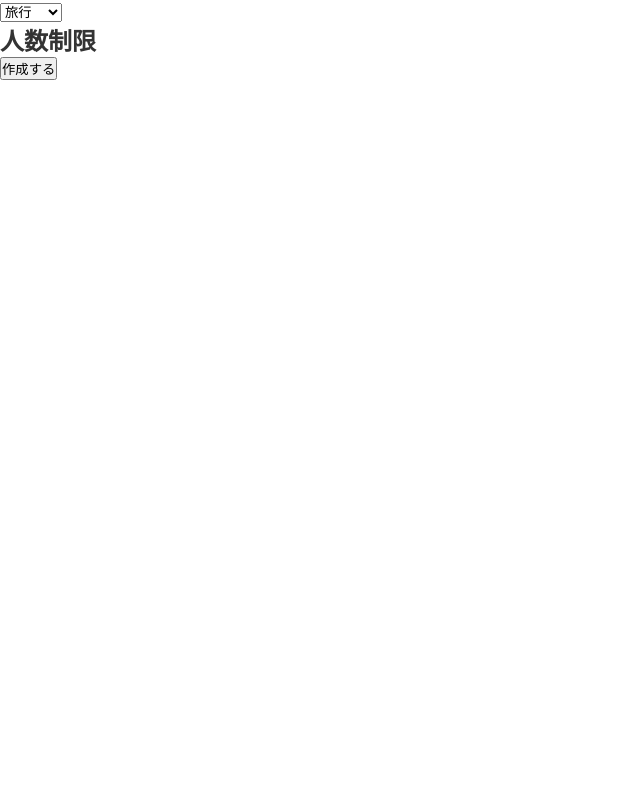
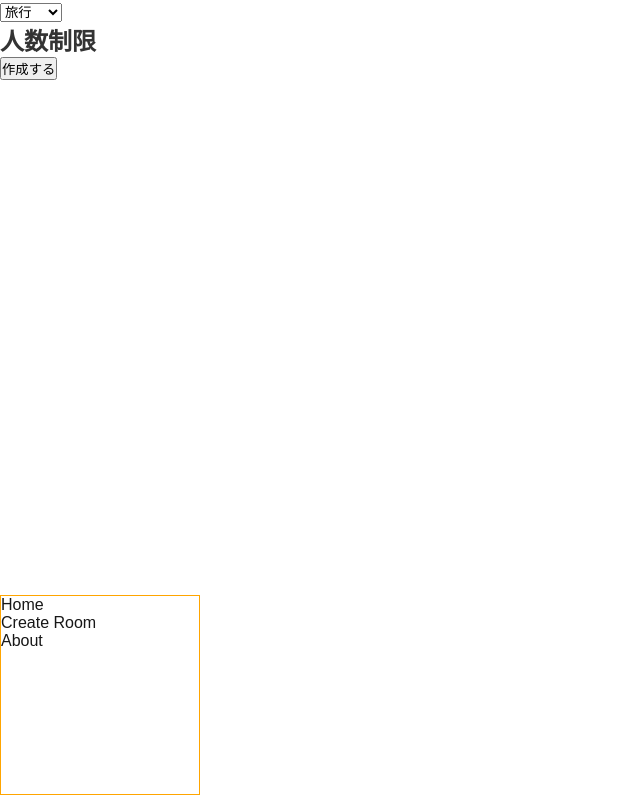
Before and after one commit to darren1504/saving-app, a Next.js app: page /createRoom in a window 1280 px wide. Shown: the part 205-1000 px from the top of the page, without its empty margins (0-640 px from the left). Before the commit the page ends 800 px from the top, so only its background shows below. Built offline with nearby package versions, Linux system fonts and the light colour scheme.

Commit message:
navbar.tsx added

```diff
--- /dev/null
+++ b/src/app/components/navbar.tsx
@@ -0,0 +1,25 @@
+"use client";
+
+import React from "react";
+import Link from "next/link";
+import styles from "@/styles/navbar.module.scss";
+
+export default function Navbar() {
+  return (
+    <>
+      <nav className={styles.navbar}>
+        <ul className={styles.navList}>
+          <li className={styles.navItem}>
+            <Link href="/">Home</Link>
+          </li>
+          <li className={styles.navItem}>
+            <Link href="/createRoom">Create Room</Link>
+          </li>
+          <li className={styles.navItem}>
+            <Link href="/about">About</Link>
+          </li>
+        </ul>
+      </nav>
+    </>
+  );
+}
--- a/src/app/createRoom/page.tsx
+++ b/src/app/createRoom/page.tsx
@@ -1,7 +1,8 @@
-'use client'
+"use client";
 
 import React from "react";
-import styles from '@/styles/createRoom/page.module.scss';
+import styles from "@/styles/createRoom/page.module.scss";
+import Navbar from "../components/navbar";
 // import Image from 'next/image';
 
 export default function CreateRoom() {
@@ -16,7 +17,9 @@ export default function CreateRoom() {
 
         <div className={styles.setPrice}>
           <h2>目標金額を入力</h2>
-                    <p>¥<input type="text" name="price" /></p>
+          <p>
+            ¥<input type="text" name="price" />
+          </p>
         </div>
 
         <div className={styles.choseShowPrice}>
@@ -40,9 +43,11 @@ export default function CreateRoom() {
           <h2>人数制限</h2>
         </div>
 
-
-                <div className={styles.confirmBtn}><button className={styles.done}>作成する</button></div>
+        <div className={styles.confirmBtn}>
+          <button className={styles.done}>作成する</button>
         </div>
+      </div>
+      <Navbar></Navbar>
     </>
   );
 }
--- a/src/app/page.tsx
+++ b/src/app/page.tsx
@@ -1,4 +1,4 @@
-'use client'
+"use client";
 
 import React from "react";
 // import styles from '@/styles/page.module.scss';
--- /dev/null
+++ b/src/styles/navbar.module.scss
@@ -0,0 +1,5 @@
+.navbar {
+  width: 200px;
+  height: 200px;
+  border: 1px solid orange;
+}
```
Also changed, not shown: src/app/components/test.tsx (deleted). Lines whose indentation alone changed are shown as unchanged.
